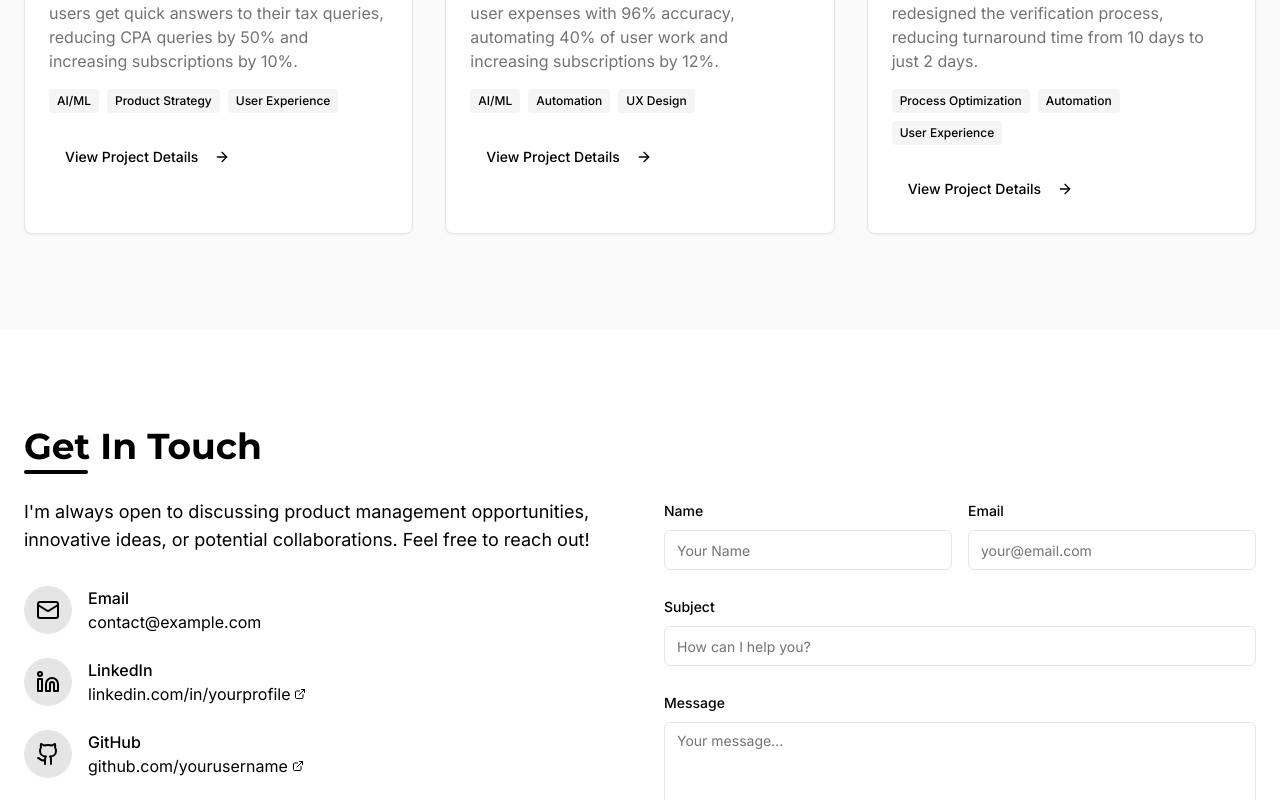
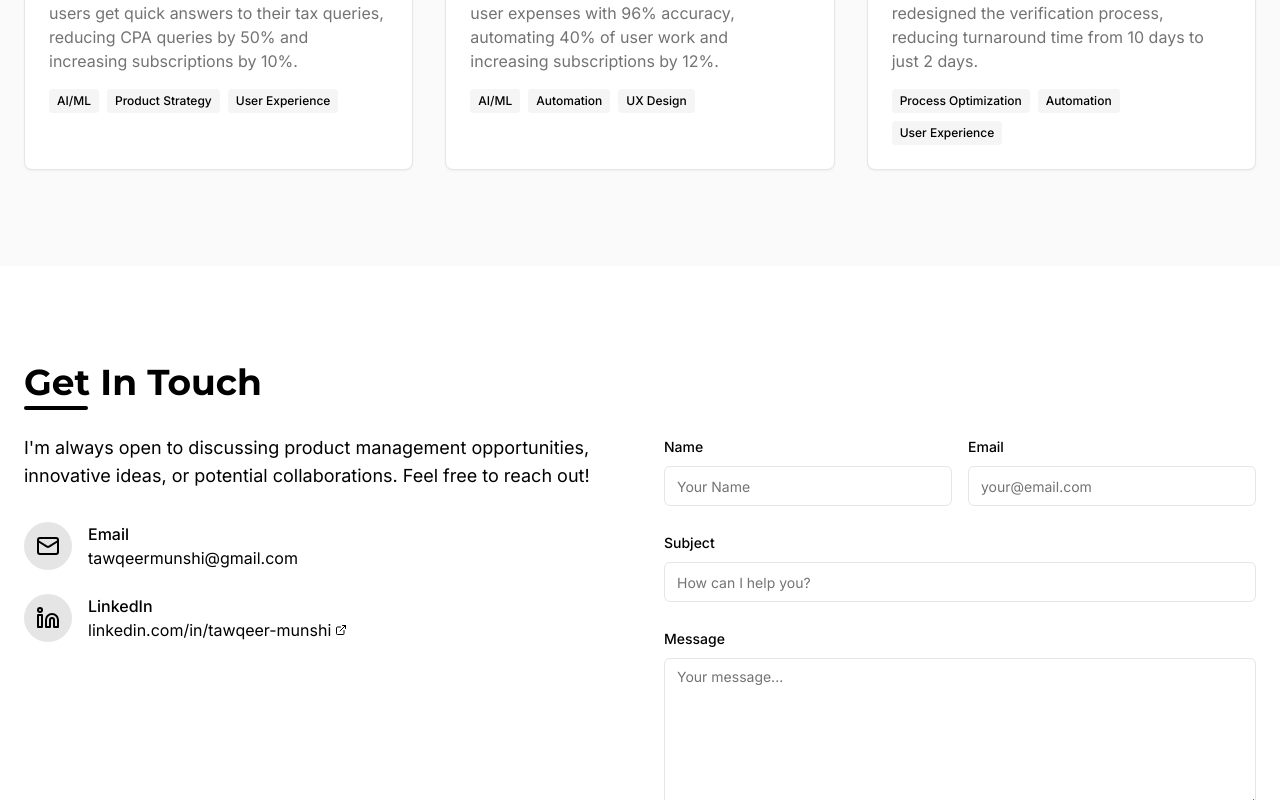
Before and after one commit to tawqeermunshi/tawqeer-website, a React (Vite) app: page / in a window 1280 px wide. Shown: the part 3200-4000 px from the top of the page. Built offline with nearby package versions, Linux system fonts and the light colour scheme.

Commit message:
Remove project details CTA and update contact info
- Removed the "View project details" CTA from the projects section.
- Removed the GitHub link from the contact section.
- Updated the LinkedIn and email contact information.

```diff
--- a/src/components/Contact.tsx
+++ b/src/components/Contact.tsx
@@ -1,6 +1,5 @@
-
 import React from 'react';
-import { Mail, Linkedin, Github, ExternalLink } from 'lucide-react';
+import { Mail, Linkedin, ExternalLink } from 'lucide-react';
 import { Button } from '@/components/ui/button';
 import { Input } from '@/components/ui/input';
 import { Textarea } from '@/components/ui/textarea';
@@ -34,8 +33,8 @@ const Contact = () => {
                 </div>
                 <div>
                   <h3 className="font-medium">Email</h3>
-                  <a href="mailto:contact@example.com" className="text-primary hover:underline">
-                    contact@example.com
+                  <a href="mailto:tawqeermunshi@gmail.com" className="text-primary hover:underline">
+                    tawqeermunshi@gmail.com
                   </a>
                 </div>
               </div>
@@ -46,21 +45,8 @@ const Contact = () => {
                 </div>
                 <div>
                   <h3 className="font-medium">LinkedIn</h3>
-                  <a href="https://linkedin.com/in/yourprofile" target="_blank" rel="noopener noreferrer" className="text-primary hover:underline flex items-center">
-                    linkedin.com/in/yourprofile
-                    <ExternalLink className="h-3 w-3 ml-1" />
-                  </a>
-                </div>
-              </div>
-
-              <div className="flex items-center gap-4">
-                <div className="bg-primary/10 p-3 rounded-full">
-                  <Github className="h-6 w-6 text-primary" />
-                </div>
-                <div>
-                  <h3 className="font-medium">GitHub</h3>
-                  <a href="https://github.com/yourusername" target="_blank" rel="noopener noreferrer" className="text-primary hover:underline flex items-center">
-                    github.com/yourusername
+                  <a href="https://www.linkedin.com/in/tawqeer-munshi/" target="_blank" rel="noopener noreferrer" className="text-primary hover:underline flex items-center">
+                    linkedin.com/in/tawqeer-munshi
                     <ExternalLink className="h-3 w-3 ml-1" />
                   </a>
                 </div>
--- a/src/components/Projects.tsx
+++ b/src/components/Projects.tsx
@@ -1,8 +1,6 @@
 
 import React from 'react';
-import { ArrowRight } from 'lucide-react';
-import { Button } from '@/components/ui/button';
-import { Card, CardContent, CardDescription, CardFooter, CardHeader, CardTitle } from '@/components/ui/card';
+import { Card, CardContent, CardDescription, CardHeader, CardTitle } from '@/components/ui/card';
 
 const projects = [
   {
@@ -44,12 +42,6 @@ const Projects = () => {
                   ))}
                 </div>
               </CardContent>
-              <CardFooter>
-                <Button variant="ghost" className="group">
-                  View Project Details
-                  <ArrowRight className="ml-2 h-4 w-4 transition-transform group-hover:translate-x-1" />
-                </Button>
-              </CardFooter>
             </Card>
           ))}
         </div>
```
